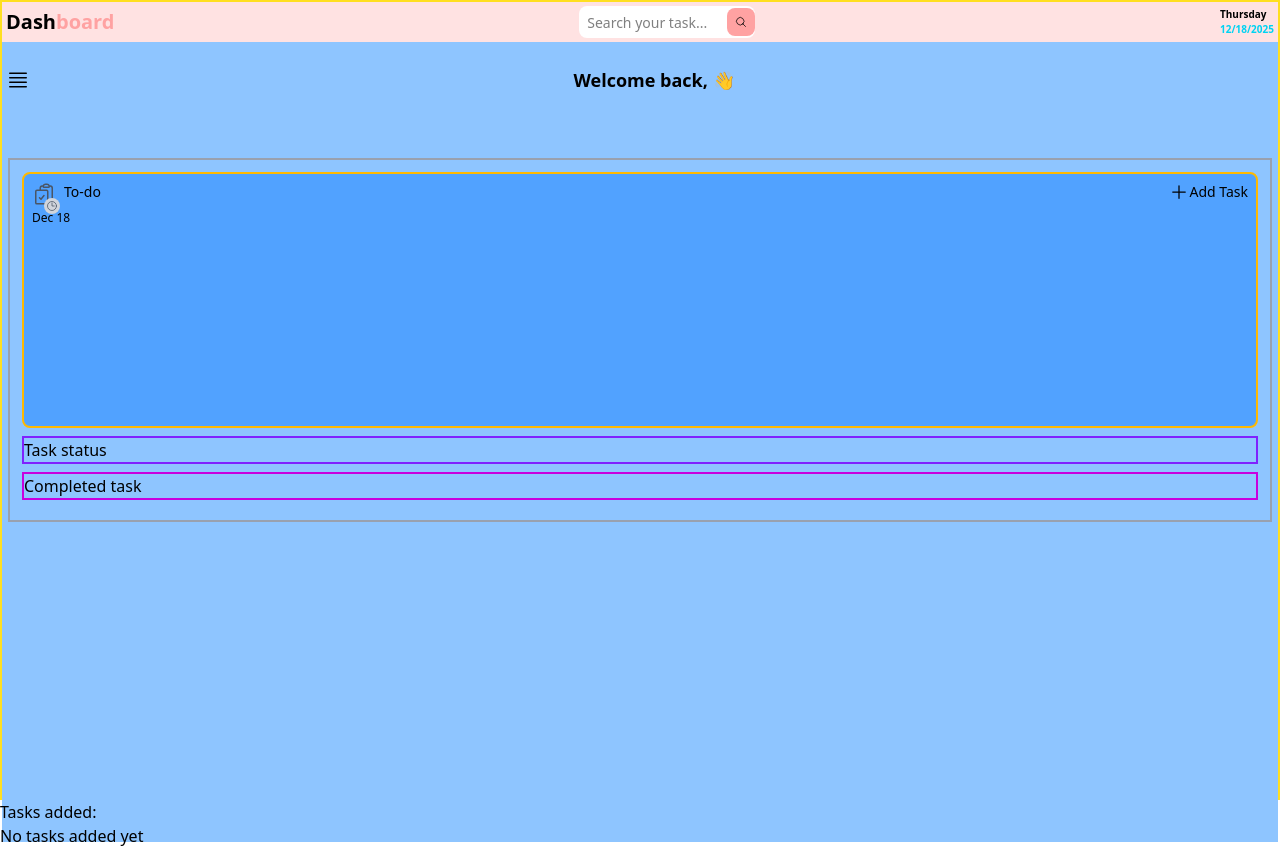
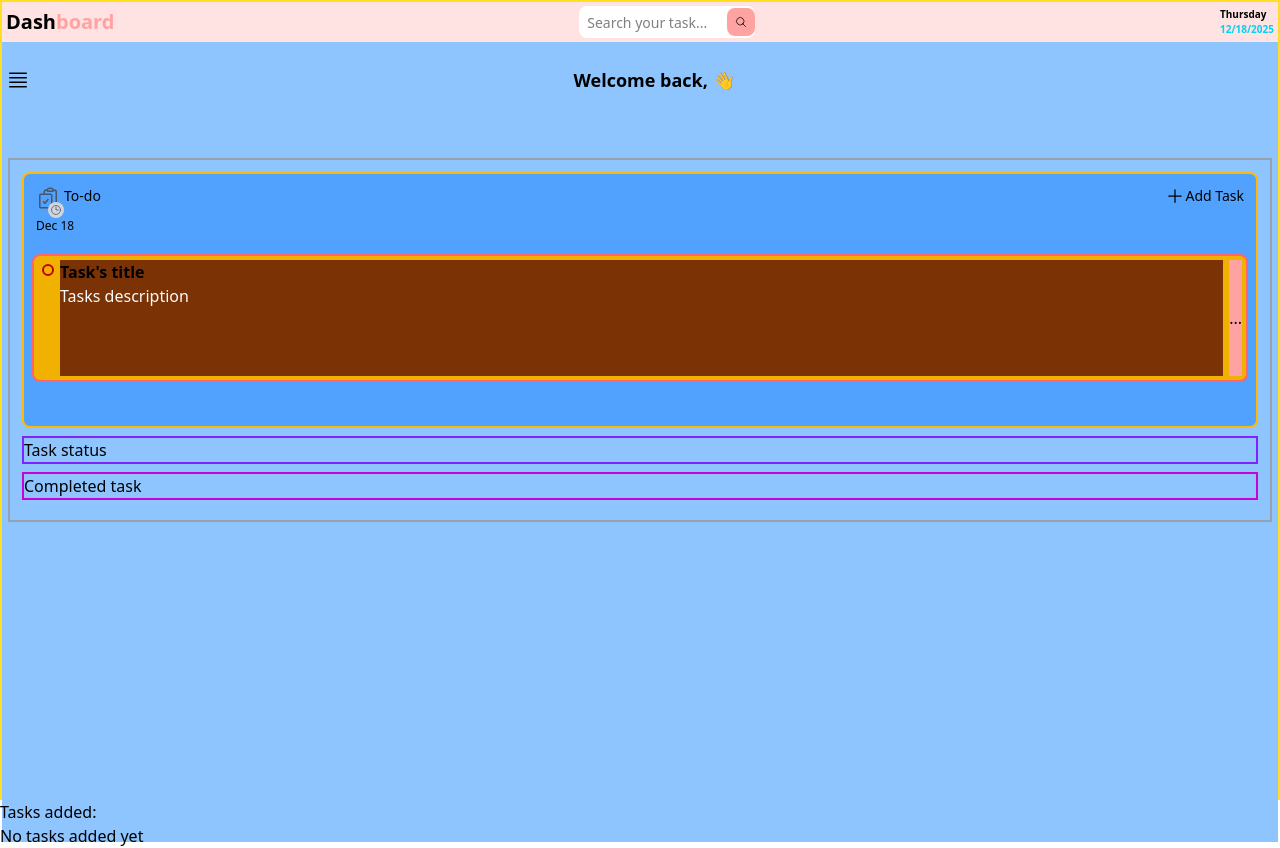
Before and after one commit to karinatuyuc/my-todo-list-React, a React (Vite) app: page / in a window 1280 px wide. Built offline with nearby package versions, Linux system fonts and the light colour scheme.

Commit message:
create task section styled with Tailwind cards

```diff
--- a/src/Dashboard.jsx
+++ b/src/Dashboard.jsx
@@ -53,6 +53,7 @@ export default function Dashboard({showModal}) {
                 </div>
             </header>
 
+
             <main className="bg-blue-300 h-screen w-full">
 
                 <div className="flex items-center justify-center pt-6">
@@ -66,16 +67,16 @@ export default function Dashboard({showModal}) {
 
                 <section className="border-2 border-gray-400 m-1.5 mt-16 p-3">
 
-                    <div className="border-2 border-amber-400 mb-2 bg-blue-400 h-64 rounded-lg shadow-mb">
+                    {/*ADD TASK SECTION*/}
+                    <div className="border-2 border-amber-400 mb-2 bg-blue-400 h-64 rounded-lg shadow-mb p-2">
 
-                        <div className="flex justify-between p-2">
-
+                        <div className="flex justify-between m-1">
                             <h1 className="absolute text-justify left-16 text-sm">To-do</h1>
                             <div className="relative">
                                  <ClipboardDocumentCheckIcon className="w-6 h-6 absolute text-gray-600"/>
                                  <ClockIcon className="w-4 h-4 relative left-3 top-4 p-0.5 bg-gray-300 text-gray-600 rounded-full"/>
                             </div>
-                             <span className="absolute text-justify mt-7 text-xs">{dayMonth}</span>
+                             <span className="absolute text-justify mt-8 text-xs">{dayMonth}</span>
 
 
                             <button
@@ -84,14 +85,48 @@ export default function Dashboard({showModal}) {
                                 <PlusIcon className="w-5 h-5"/>
                                 Add Task
                             </button>
+                        </div>
+
+
+
+
+
+
+
+
+
+
+
+
+                        <div className="bg-yellow-500 h-32 w-full mt-12 border-2 border-red-400 rounded-lg">
+
+                           <div className="flex gap-1.5 p-1 w-full h-full">
+
+                               <span className="inline-block w-3 h-3 rounded-full border-2 border-red-700 p-1 ml-1 mt-1"></span>
+
+                               <div className="flex-1 text-gray-50 overflow-hidden bg-amber-900">
+                                <h4 className="font-bold text-black">Task's title</h4>
+                                <p>Tasks description</p>
+                               </div>
+
+
+
+                                <button className="bg-red-300">...</button>
+                           </div>
 
                         </div>
 
 
 
+
+
                     </div>
 
+
+                    {/**NOT STARTED - TASK STATUS*/}
                     <div className="border-2 border-violet-600 mb-2">Task status</div>
+
+                    {/**NOT STARTED - COMPLETED TASK*/}
                     <div className="border-2 border-fuchsia-600 mb-2">Completed task</div>
                 </section>
 
```
